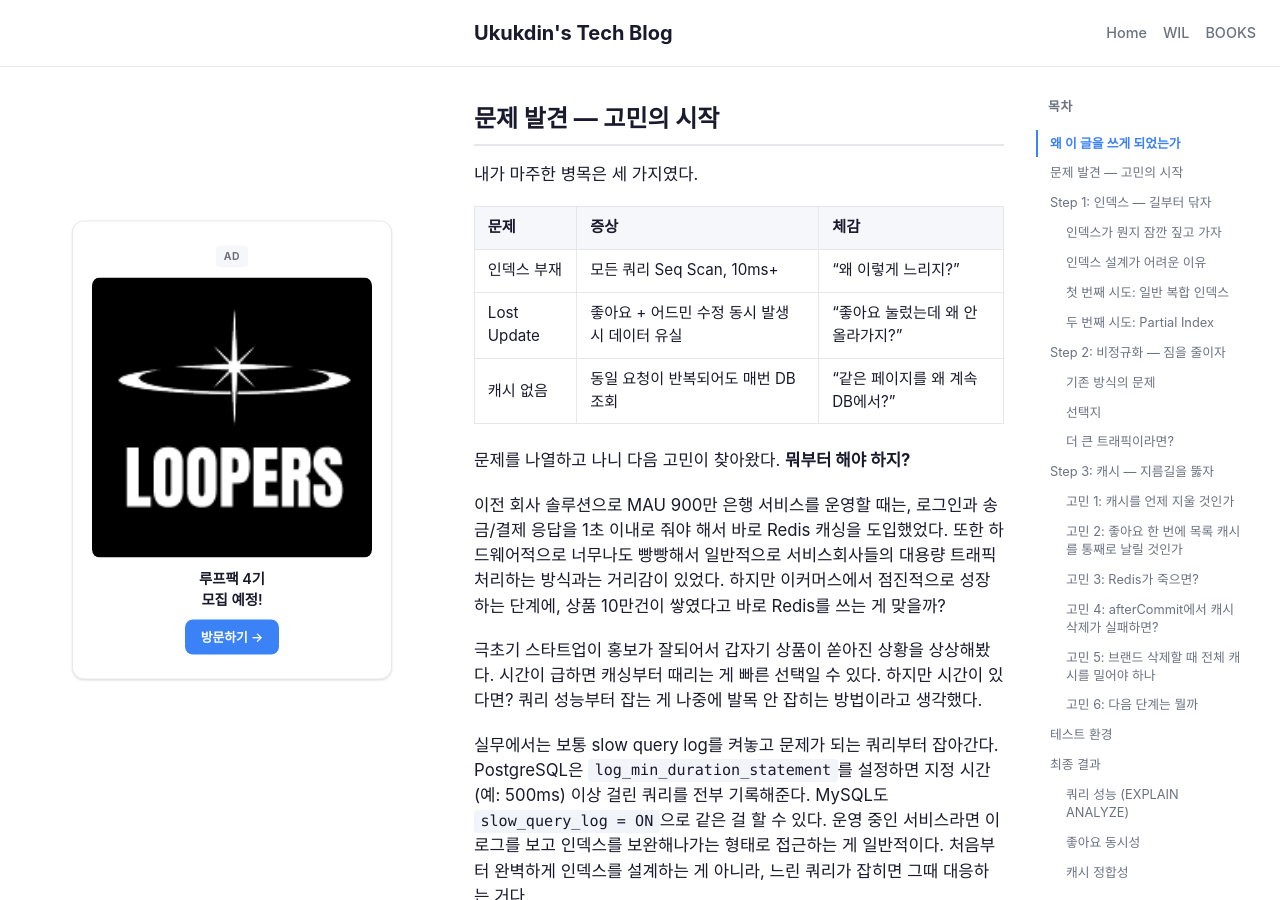
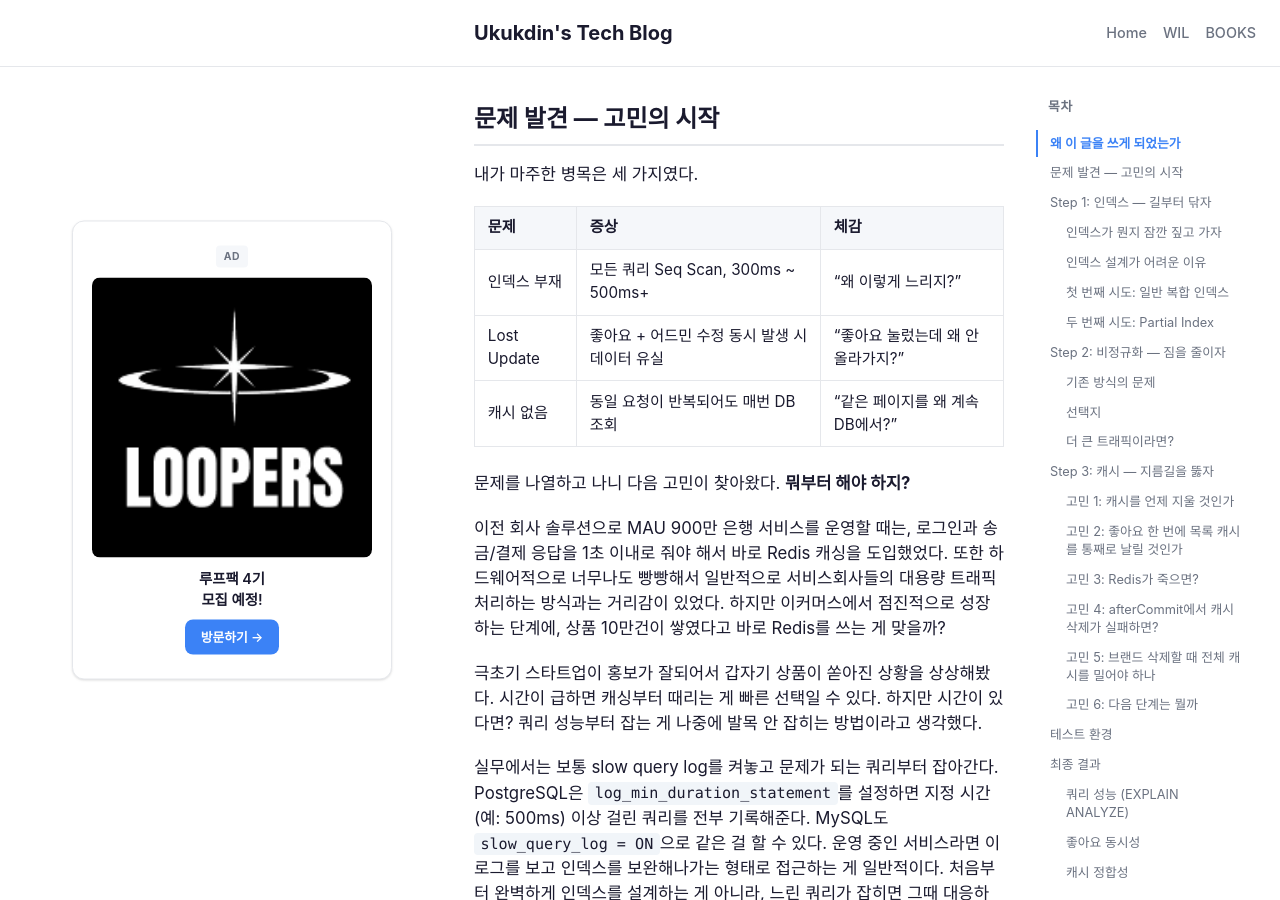
Before and after one commit to ukukdin/ukukdin.github.io, a Jekyll site: the page built from _posts/2026-03-13-5weeksBlog.md, in a window 1280 px wide and 900 px high, scrolled down 767 px. Built offline with Jekyll 4.4.1, drawn with Linux system fonts in a browser that asks for light colours.

Commit message:
북스터디

```diff
--- a/_posts/2026-03-13-5weeksBlog.md
+++ b/_posts/2026-03-13-5weeksBlog.md
@@ -28,11 +28,11 @@ excerpt: "인생에도 선택의 순간이 있듯, 코드도 그러하다"
 
 내가 마주한 병목은 세 가지였다.
 
-| 문제 | 증상 | 체감 |
-|------|------|------|
-| 인덱스 부재 | 모든 쿼리 Seq Scan, 10ms+ | "왜 이렇게 느리지?" |
-| Lost Update | 좋아요 + 어드민 수정 동시 발생 시 데이터 유실 | "좋아요 눌렀는데 왜 안 올라가지?" |
-| 캐시 없음 | 동일 요청이 반복되어도 매번 DB 조회 | "같은 페이지를 왜 계속 DB에서?" |
+| 문제 | 증상                             | 체감 |
+|------|--------------------------------|------|
+| 인덱스 부재 | 모든 쿼리 Seq Scan, 300ms ~ 500ms+ | "왜 이렇게 느리지?" |
+| Lost Update | 좋아요 + 어드민 수정 동시 발생 시 데이터 유실    | "좋아요 눌렀는데 왜 안 올라가지?" |
+| 캐시 없음 | 동일 요청이 반복되어도 매번 DB 조회          | "같은 페이지를 왜 계속 DB에서?" |
 
 문제를 나열하고 나니 다음 고민이 찾아왔다. **뭐부터 해야 하지?**
 
```
